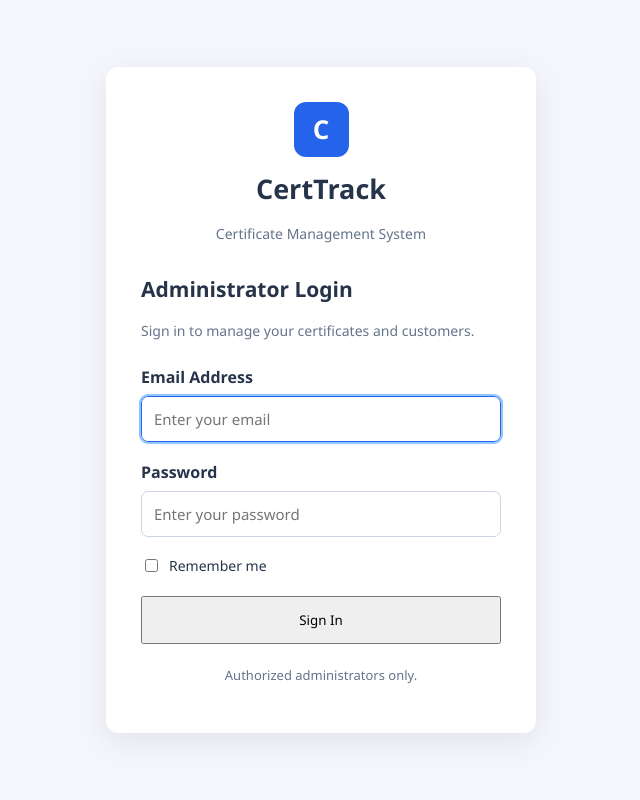
After one commit to bushra0909/taw-ind-certtrack, a Laravel app: template resources/views/auth/login.blade.php in a window 1280 px wide. The commit adds this page. Shown: the whole page, without its empty margins (319-959 px from the left). Run offline with Laravel 12, Linux system fonts and the light colour scheme; the template is opened without the code that fills it, so the values that code supplies are empty; style sheets or scripts are compiled from the project's sources.

Commit message:
Add secure administrator authentication

```diff
--- a/resources/css/style.css
+++ b/resources/css/style.css
@@ -1000,3 +1000,148 @@ table tbody tr {
     cursor: pointer;
 }
 .delete-button:hover { background: #fecaca; }
+
+/* ========================================
+   ADMIN LOGIN PAGE
+   Styles for the CertTrack login screen.
+======================================== */
+
+.login-container {
+    min-height: 100vh;
+    display: flex;
+    align-items: center;
+    justify-content: center;
+    padding: 30px 20px;
+}
+
+.login-card {
+    width: 100%;
+    max-width: 430px;
+    padding: 35px;
+    background: #ffffff;
+    border-radius: 12px;
+    box-shadow: 0 8px 30px rgba(0, 0, 0, 0.08);
+}
+
+.login-brand {
+    text-align: center;
+    margin-bottom: 30px;
+}
+
+.login-brand .brand-icon {
+    width: 55px;
+    height: 55px;
+    margin: 0 auto 12px;
+    display: flex;
+    align-items: center;
+    justify-content: center;
+    border-radius: 12px;
+    background: #2563eb;
+    color: #ffffff;
+    font-size: 26px;
+    font-weight: bold;
+}
+
+.login-brand h1 {
+    margin: 0;
+    font-size: 27px;
+}
+
+.login-brand p,
+.login-heading p {
+    color: #64748b;
+    font-size: 14px;
+}
+
+.login-heading {
+    margin-bottom: 24px;
+}
+
+.login-heading h2 {
+    margin-bottom: 8px;
+    font-size: 21px;
+}
+
+.login-card .form-group {
+    margin-bottom: 18px;
+}
+
+.login-card .form-group label {
+    display: block;
+    margin-bottom: 7px;
+    font-weight: 600;
+}
+
+.login-card .form-group input {
+    width: 100%;
+    padding: 12px;
+    border: 1px solid #cbd5e1;
+    border-radius: 7px;
+    font-size: 15px;
+}
+
+.login-card .form-group input:focus {
+    outline: 2px solid #93c5fd;
+    border-color: #2563eb;
+}
+
+.remember-option {
+    margin: 15px 0 20px;
+    font-size: 14px;
+}
+
+.remember-option label {
+    display: flex;
+    align-items: center;
+    gap: 8px;
+}
+
+.login-button {
+    width: 100%;
+    padding: 13px;
+    cursor: pointer;
+}
+
+.login-footer {
+    margin-top: 22px;
+    text-align: center;
+    color: #64748b;
+    font-size: 13px;
+}
+
+/* Administrator account in the top header */
+.topbar-account {
+    display: flex;
+    align-items: center;
+    gap: 18px;
+}
+
+.admin-info {
+    display: flex;
+    flex-direction: column;
+    text-align: right;
+}
+
+.admin-info strong {
+    font-size: 14px;
+    color: #1e293b;
+}
+
+.admin-info span {
+    font-size: 12px;
+    color: #64748b;
+}
+
+.logout-button {
+    padding: 9px 16px;
+    border: 1px solid #cbd5e1;
+    border-radius: 7px;
+    background: #ffffff;
+    color: #334155;
+    font-weight: 600;
+    cursor: pointer;
+}
+
+.logout-button:hover {
+    background: #f1f5f9;
+}
--- /dev/null
+++ b/resources/views/auth/login.blade.php
@@ -0,0 +1,91 @@
+<!DOCTYPE html>
+<html lang="en">
+<head>
+    <meta charset="UTF-8">
+    <meta name="viewport" content="width=device-width, initial-scale=1.0">
+
+    <title>Admin Login | CertTrack</title>
+
+    @vite(['resources/css/style.css', 'resources/js/app.js'])
+</head>
+
+<body class="app-body">
+
+    <main class="login-container">
+
+        <section class="login-card">
+
+            <div class="login-brand">
+                <div class="brand-icon">C</div>
+                <h1>CertTrack</h1>
+                <p>Certificate Management System</p>
+            </div>
+
+            <div class="login-heading">
+                <h2>Administrator Login</h2>
+                <p>Sign in to manage your certificates and customers.</p>
+            </div>
+
+            @if ($errors->any())
+                <div class="error">
+                    @foreach ($errors->all() as $error)
+                        <p>{{ $error }}</p>
+                    @endforeach
+                </div>
+            @endif
+
+            <form method="POST" action="{{ route('login.store') }}">
+
+                @csrf
+
+                <div class="form-group">
+                    <label for="email">Email Address</label>
+
+                    <input
+                        type="email"
+                        id="email"
+                        name="email"
+                        value="{{ old('email') }}"
+                        placeholder="Enter your email"
+                        autocomplete="username"
+                        required
+                        autofocus
+                    >
+                </div>
+
+                <div class="form-group">
+                    <label for="password">Password</label>
+
+                    <input
+                        type="password"
+                        id="password"
+                        name="password"
+                        placeholder="Enter your password"
+                        autocomplete="current-password"
+                        required
+                    >
+                </div>
+
+                <div class="remember-option">
+                    <label>
+                        <input type="checkbox" name="remember" value="1">
+                        Remember me
+                    </label>
+                </div>
+
+                <button type="submit" class="btn-primary login-button">
+                    Sign In
+                </button>
+
+            </form>
+
+            <p class="login-footer">
+                Authorized administrators only.
+            </p>
+
+        </section>
+
+    </main>
+
+</body>
+</html>
--- a/routes/web.php
+++ b/routes/web.php
@@ -1,14 +1,41 @@
 <?php
-
-// Route connects website URLs to controller functions.
+// Route: connects website URLs to controller functions.
 use Illuminate\Support\Facades\Route;
 
-// Import the controllers used by the application.
+// AuthenticatedSessionController: handles administrator login and logout.
+use App\Http\Controllers\Auth\AuthenticatedSessionController;
+
+// CustomerController: handles customer records.
 use App\Http\Controllers\CustomerController;
+
+// CertificateController: handles certificate records.
 use App\Http\Controllers\CertificateController;
+
+// ReminderController: handles renewal reminder records.
 use App\Http\Controllers\ReminderController;
 
-// Send visitors directly to the customer management page.
+
+
+// Display the login page to guests.
+Route::middleware('guest')->group(function () {
+
+    Route::get('/login', [AuthenticatedSessionController::class, 'create'])
+        ->name('login');
+
+    // Limit repeated login attempts to protect against password guessing.
+    Route::post('/login', [AuthenticatedSessionController::class, 'store'])
+        ->middleware('throttle:5,1')
+        ->name('login.store');
+});
+
+// Only authenticated administrators can access these routes.
+Route::middleware('auth')->group(function () {
+
+    // Log out the authenticated administrator.
+    Route::post('/logout', [AuthenticatedSessionController::class, 'destroy'])
+        ->name('logout');
+
+    // Send authenticated users to the customer management page.
     Route::redirect('/', '/customers');
 
     // CUSTOMER ROUTES
@@ -59,6 +86,7 @@ Route::delete('/certificates/{certificate}', [CertificateController::class, 'des
     // REMINDER ROUTES
     Route::get('/reminders', [ReminderController::class, 'index'])
         ->name('reminders.index');
-// Prepare new 30-day and 7-day reminder records.
+
     Route::post('/reminders/prepare', [ReminderController::class, 'prepare'])
         ->name('reminders.prepare');
+});
```
Also changed, not shown: app/Console/Commands/CreateAdminUser.php (added, +76 -0 lines), app/Http/Controllers/Auth/AuthenticatedSessionController.php (added, +68 -0 lines), resources/views/layouts/app.blade.php (+16 -3 lines), tests/Feature/AuthenticationTest.php (added, +79 -0 lines), tests/Feature/ExampleTest.php (+52 -5 lines). Lines whose indentation alone changed are shown as unchanged.
